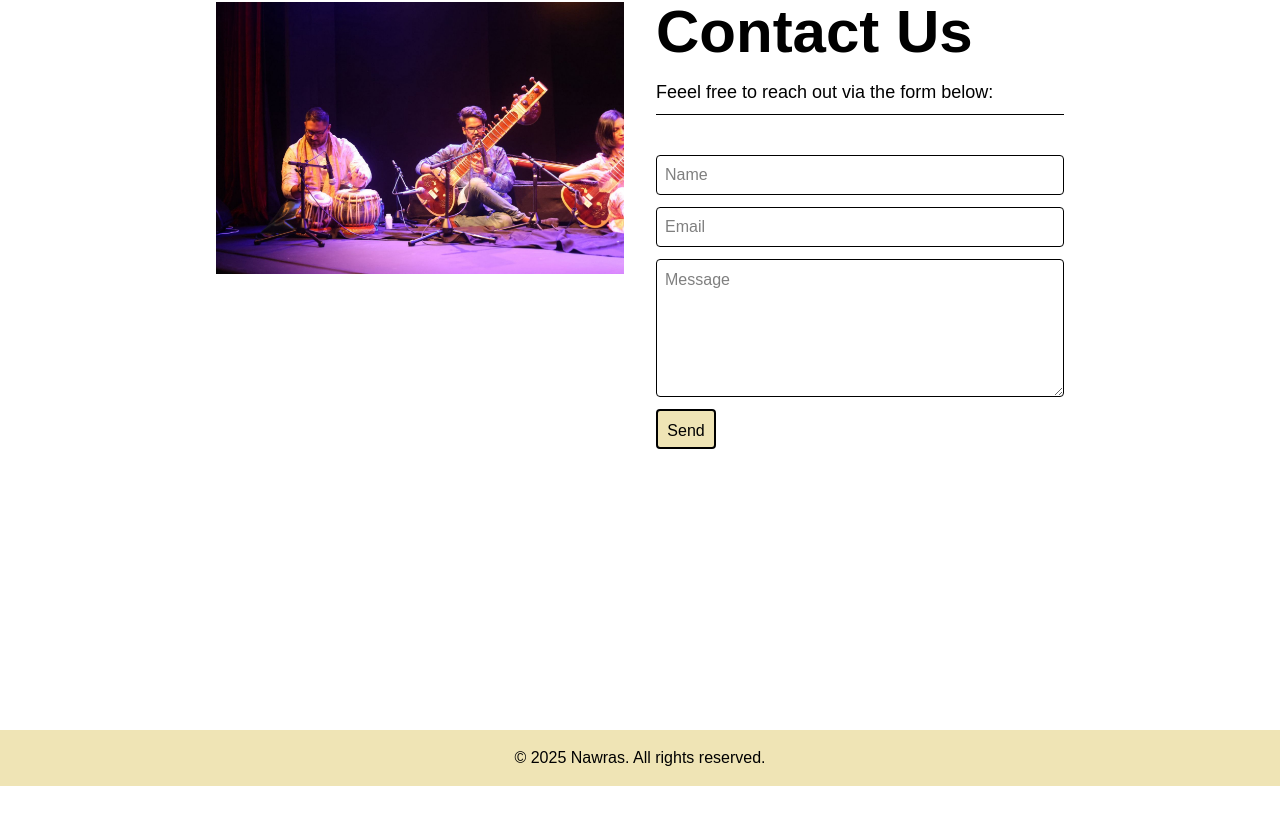
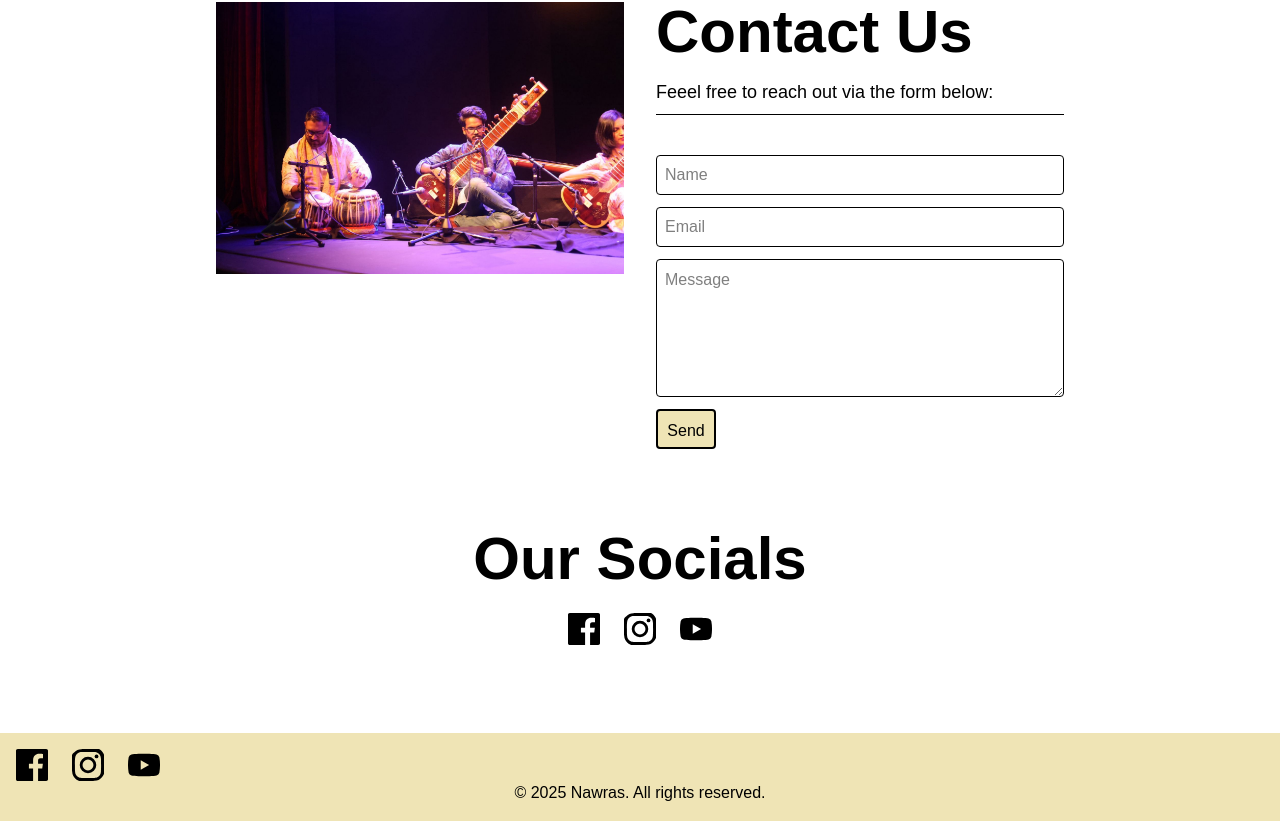
Before and after one commit to VaishT69/Nawras, a Next.js app in the folder nawras/: page /contact in a window 1280 px wide. Shown: the part 192-1013 px from the top of the page. Before the commit the page ends 978 px from the top, so only its background shows below. Built offline with nearby package versions, Linux system fonts and the light colour scheme.

Commit message:
updated footer, added gallery page and created a button

```diff
--- a/nawras/src/app/components/Global/Footer.js
+++ /dev/null
@@ -1,13 +0,0 @@
-
-
-export default function Footer() {
-    return (
-        <footer className="bg-[#efe4b5] text-black p-4 mt-10">
-            <div className="max-w-6xl mx-auto text-center">
-                <p>
-                    &copy; {new Date().getFullYear()} Nawras. All rights reserved.
-                </p>
-            </div>
-        </footer>
-    )
-}
--- a/nawras/src/app/contact/page.js
+++ b/nawras/src/app/contact/page.js
@@ -3,6 +3,7 @@
 import Image from "next/image";
 import emailjs from "emailjs-com";
 import { useState } from "react";
+import Link from "next/link";
 
 export default function Contact() {
   const [formData, setFormData] = useState({
@@ -152,6 +153,57 @@ export default function Contact() {
           </form>
         </div>
       </div>
+      <div className="pt-20  text-center items-center">
+        <h2 className="text-6xl font-black ">Our Socials</h2>
+
+        <ul className="flex justify-center gap-6 items-center mt-6">
+        <Link href='https://www.facebook.com/NawrasMusicPro/' target="_blank">
+          <li>
+
+            <svg
+              xmlns="http://www.w3.org/2000/svg"
+              width="32"
+              height="32"
+              viewBox="0 0 24 24"
+              fill="currentColor"
+            >
+              <path d="M22.676 0H1.326C.593 0 0 .593 0 1.326v21.348C0 23.407.593 24 1.326 24h11.494v-9.294H9.691v-3.622h3.129V8.413c0-3.1 1.893-4.788 4.659-4.788 1.325 0 2.463.099 2.795.143v3.24l-1.918.001c-1.504 0-1.796.715-1.796 1.763v2.312h3.588l-.467 3.622h-3.121V24h6.116c.732 0 1.326-.593 1.326-1.326V1.326C24 .593 23.407 0 22.676 0" />
+            </svg>
+          </li>
+          </Link>
+
+          <Link href='https://www.instagram.com/nawrasmusicproductions/' target="_blank">
+          <li>
+
+            <svg
+              xmlns="http://www.w3.org/2000/svg"
+              width="32"
+              height="32"
+              viewBox="0 0 24 24"
+              fill="currentColor"
+            >
+              <path d="M12 2.2c3.2 0 3.6 0 4.8.1 1.2.1 1.8.3 2.2.5.5.2.9.5 1.3.9.4.4.7.8.9 1.3.2.4.4 1 .5 2.2.1 1.2.1 1.6.1 4.8s0 3.6-.1 4.8c-.1 1.2-.3 1.8-.5 2.2-.2.5-.5.9-.9 1.3-.4.4-.8.7-1.3.9-.4.2-1 .4-2.2.5-1.2.1-1.6.1-4.8.1s-3.6 0-4.8-.1c-1.2-.1-1.8-.3-2.2-.5a3.63 3.63 0 0 1-1.3-.9c-.4-.4-.7-.8-.9-1.3-.2-.4-.4-1-.5-2.2C2.2 15.6 2.2 15.2 2.2 12s0-3.6.1-4.8c.1-1.2.3-1.8.5-2.2.2-.5.5-.9.9-1.3.4-.4.8-.7 1.3-.9.4-.2 1-.4 2.2-.5C8.4 2.2 8.8 2.2 12 2.2m0-2.2C8.7 0 8.3 0 7.1.1 5.9.2 4.9.4 4.1.8 3.2 1.2 2.5 1.7 1.8 2.4S.6 3.2.2 4.1c-.4.8-.6 1.8-.7 3C-.1 8.3 0 8.7 0 12s-.1 3.7.1 4.9c.1 1.2.3 2.2.7 3 .4.8.9 1.5 1.6 2.2.7.7 1.4 1.2 2.2 1.6.8.4 1.8.6 3 .7C8.3 24.1 8.7 24 12 24s3.7.1 4.9-.1c1.2-.1 2.2-.3 3-.7.8-.4 1.5-.9 2.2-1.6.7-.7 1.2-1.4 1.6-2.2.4-.8.6-1.8.7-3 .1-1.2.1-1.6.1-4.9s0-3.7-.1-4.9c-.1-1.2-.3-2.2-.7-3-.4-.8-.9-1.5-1.6-2.2-.7-.7-1.4-1.2-2.2-1.6-.8-.4-1.8-.6-3-.7C15.7-.1 15.3 0 12 0z" />
+              <path d="M12 5.8a6.2 6.2 0 1 0 0 12.4A6.2 6.2 0 0 0 12 5.8zm0 10.3a4.1 4.1 0 1 1 0-8.2 4.1 4.1 0 0 1 0 8.2z" />
+              <circle cx="18.4" cy="5.6" r="1.4" />
+            </svg>
+          </li>
+          </Link>
+          <Link href='https://www.youtube.com/@ShrutiTeeluck' target="_blank">
+          <li>
+
+            <svg
+              xmlns="http://www.w3.org/2000/svg"
+              width="32"
+              height="32"
+              viewBox="0 0 24 24"
+              fill="currentColor"
+            >
+              <path d="M23.498 6.186a2.97 2.97 0 0 0-2.087-2.102C19.684 3.5 12 3.5 12 3.5s-7.684 0-9.411.584a2.97 2.97 0 0 0-2.087 2.102A30.27 30.27 0 0 0 0 12a30.27 30.27 0 0 0 .502 5.814 2.97 2.97 0 0 0 2.087 2.102C4.316 20.5 12 20.5 12 20.5s7.684 0 9.411-.584a2.97 2.97 0 0 0 2.087-2.102A30.27 30.27 0 0 0 24 12a30.27 30.27 0 0 0-.502-5.814zM9.545 15.568V8.432L15.818 12l-6.273 3.568z" />
+            </svg>
+          </li>
+          </Link>
+        </ul>
+      </div>
     </div>
   );
 }
--- /dev/null
+++ b/nawras/src/app/gallery/page.js
@@ -0,0 +1,13 @@
+export default function Gallery () {
+    return (
+        <div>
+            <iframe
+            src="https://www.youtube.com/watch?v=n-cCuPy2o7g"
+            width="800"
+            height="400"
+            className=""
+            title=""
+            />
+        </div>
+    );
+};
--- a/nawras/src/app/layout.js
+++ b/nawras/src/app/layout.js
@@ -1,7 +1,7 @@
 import { Geist, Geist_Mono } from "next/font/google";
 import "./globals.css";
-import Header from '@/app/components/Global/Header'
-import Footer from '@/app/components/Global/Footer'
+import Header from '@/components/Global/Header'
+import Footer from '@/components/Global/Footer'
 
 const geistSans = Geist({
   variable: "--font-geist-sans",
--- a/nawras/src/app/page.js
+++ b/nawras/src/app/page.js
@@ -1,6 +1,7 @@
 import Image from "next/image";
 // import Header from '../components/Header';
 import Link from "next/link";
+import Button from "../components/buttons/Button";
 
 export default function Home() {
   return (
@@ -113,18 +114,22 @@ export default function Home() {
         </div>
       </section>
       <section>
-      <div className="flex flex-col md:flex-row gap-8 items-start">
+        <div className="flex flex-col md:flex-row gap-8 items-start">
           <div className="">
             {" "}
-            <h1 className="font-black text-2xl text-black ">Keen To Learn A New Instrument?</h1>
+            <h1 className="font-black text-2xl text-black ">
+              Keen To Learn A New Instrument?
+            </h1>
             <p className="text-black">Contact us now for more information</p>
-            <Link href="/contact">
-            <button className="bg-amber-200 hover:bg-red-400 text-black">Contact Us</button>
-            </Link>
+            <div className=" mt-2">
 
+              {" "}
+              <Link href="/contact">
+                {/* <button className="bg-amber-200 hover:bg-red-400 text-black">Contact Us</button> */}
+                <Button />
+              </Link>
+            </div>
           </div>
-
-
         </div>
       </section>
     </main>
--- /dev/null
+++ b/nawras/src/components/Global/Footer.js
@@ -0,0 +1,60 @@
+import Link from "next/link";
+
+export default function Footer() {
+  return (
+    <footer className="bg-[#efe4b5] text-black p-4 mt-10">
+      <div>
+        <ul className="flex flex-cols gap-6">
+          <Link href="https://www.facebook.com/NawrasMusicPro/" target="_blank">
+            <li>
+              <svg
+                xmlns="http://www.w3.org/2000/svg"
+                width="32"
+                height="32"
+                viewBox="0 0 24 24"
+                fill="currentColor"
+              >
+                <path d="M22.676 0H1.326C.593 0 0 .593 0 1.326v21.348C0 23.407.593 24 1.326 24h11.494v-9.294H9.691v-3.622h3.129V8.413c0-3.1 1.893-4.788 4.659-4.788 1.325 0 2.463.099 2.795.143v3.24l-1.918.001c-1.504 0-1.796.715-1.796 1.763v2.312h3.588l-.467 3.622h-3.121V24h6.116c.732 0 1.326-.593 1.326-1.326V1.326C24 .593 23.407 0 22.676 0" />
+              </svg>
+            </li>
+          </Link>
+
+          <Link
+            href="https://www.instagram.com/nawrasmusicproductions/"
+            target="_blank"
+          >
+            <li>
+              <svg
+                xmlns="http://www.w3.org/2000/svg"
+                width="32"
+                height="32"
+                viewBox="0 0 24 24"
+                fill="currentColor"
+              >
+                <path d="M12 2.2c3.2 0 3.6 0 4.8.1 1.2.1 1.8.3 2.2.5.5.2.9.5 1.3.9.4.4.7.8.9 1.3.2.4.4 1 .5 2.2.1 1.2.1 1.6.1 4.8s0 3.6-.1 4.8c-.1 1.2-.3 1.8-.5 2.2-.2.5-.5.9-.9 1.3-.4.4-.8.7-1.3.9-.4.2-1 .4-2.2.5-1.2.1-1.6.1-4.8.1s-3.6 0-4.8-.1c-1.2-.1-1.8-.3-2.2-.5a3.63 3.63 0 0 1-1.3-.9c-.4-.4-.7-.8-.9-1.3-.2-.4-.4-1-.5-2.2C2.2 15.6 2.2 15.2 2.2 12s0-3.6.1-4.8c.1-1.2.3-1.8.5-2.2.2-.5.5-.9.9-1.3.4-.4.8-.7 1.3-.9.4-.2 1-.4 2.2-.5C8.4 2.2 8.8 2.2 12 2.2m0-2.2C8.7 0 8.3 0 7.1.1 5.9.2 4.9.4 4.1.8 3.2 1.2 2.5 1.7 1.8 2.4S.6 3.2.2 4.1c-.4.8-.6 1.8-.7 3C-.1 8.3 0 8.7 0 12s-.1 3.7.1 4.9c.1 1.2.3 2.2.7 3 .4.8.9 1.5 1.6 2.2.7.7 1.4 1.2 2.2 1.6.8.4 1.8.6 3 .7C8.3 24.1 8.7 24 12 24s3.7.1 4.9-.1c1.2-.1 2.2-.3 3-.7.8-.4 1.5-.9 2.2-1.6.7-.7 1.2-1.4 1.6-2.2.4-.8.6-1.8.7-3 .1-1.2.1-1.6.1-4.9s0-3.7-.1-4.9c-.1-1.2-.3-2.2-.7-3-.4-.8-.9-1.5-1.6-2.2-.7-.7-1.4-1.2-2.2-1.6-.8-.4-1.8-.6-3-.7C15.7-.1 15.3 0 12 0z" />
+                <path d="M12 5.8a6.2 6.2 0 1 0 0 12.4A6.2 6.2 0 0 0 12 5.8zm0 10.3a4.1 4.1 0 1 1 0-8.2 4.1 4.1 0 0 1 0 8.2z" />
+                <circle cx="18.4" cy="5.6" r="1.4" />
+              </svg>
+            </li>
+          </Link>
+          <Link href="https://www.youtube.com/@ShrutiTeeluck" target="_blank">
+            <li>
+              <svg
+                xmlns="http://www.w3.org/2000/svg"
+                width="32"
+                height="32"
+                viewBox="0 0 24 24"
+                fill="currentColor"
+              >
+                <path d="M23.498 6.186a2.97 2.97 0 0 0-2.087-2.102C19.684 3.5 12 3.5 12 3.5s-7.684 0-9.411.584a2.97 2.97 0 0 0-2.087 2.102A30.27 30.27 0 0 0 0 12a30.27 30.27 0 0 0 .502 5.814 2.97 2.97 0 0 0 2.087 2.102C4.316 20.5 12 20.5 12 20.5s7.684 0 9.411-.584a2.97 2.97 0 0 0 2.087-2.102A30.27 30.27 0 0 0 24 12a30.27 30.27 0 0 0-.502-5.814zM9.545 15.568V8.432L15.818 12l-6.273 3.568z" />
+              </svg>
+            </li>
+          </Link>
+        </ul>
+      </div>
+      <div className="max-w-6xl mx-auto text-center">
+        <p>&copy; {new Date().getFullYear()} Nawras. All rights reserved.</p>
+      </div>
+    </footer>
+  );
+}
--- a/nawras/src/app/components/Global/Header.js
+++ b/nawras/src/components/Global/Header.js
@@ -14,6 +14,7 @@ export default function Header() {
                 </div>
                 <ul className="flex gap-6">
                     <li><Link href="/">Home</Link></li>
+                    <li><Link href="/gallery">Gallery</Link></li>
                     <li><Link href="/about">About</Link></li>
                     <li><Link href="/contact">Contact</Link></li>
                 </ul>
--- /dev/null
+++ b/nawras/src/components/buttons/Button.js
@@ -0,0 +1,8 @@
+export default function Button () {
+    return (
+        <button className="h-10 w-20 border-black border  text-black rounded bg-[#efe3b5] hover:bg-[#360200] hover:text-[#efe3b5] transition">
+            Contact
+        </button>
+
+    );
+};
```
